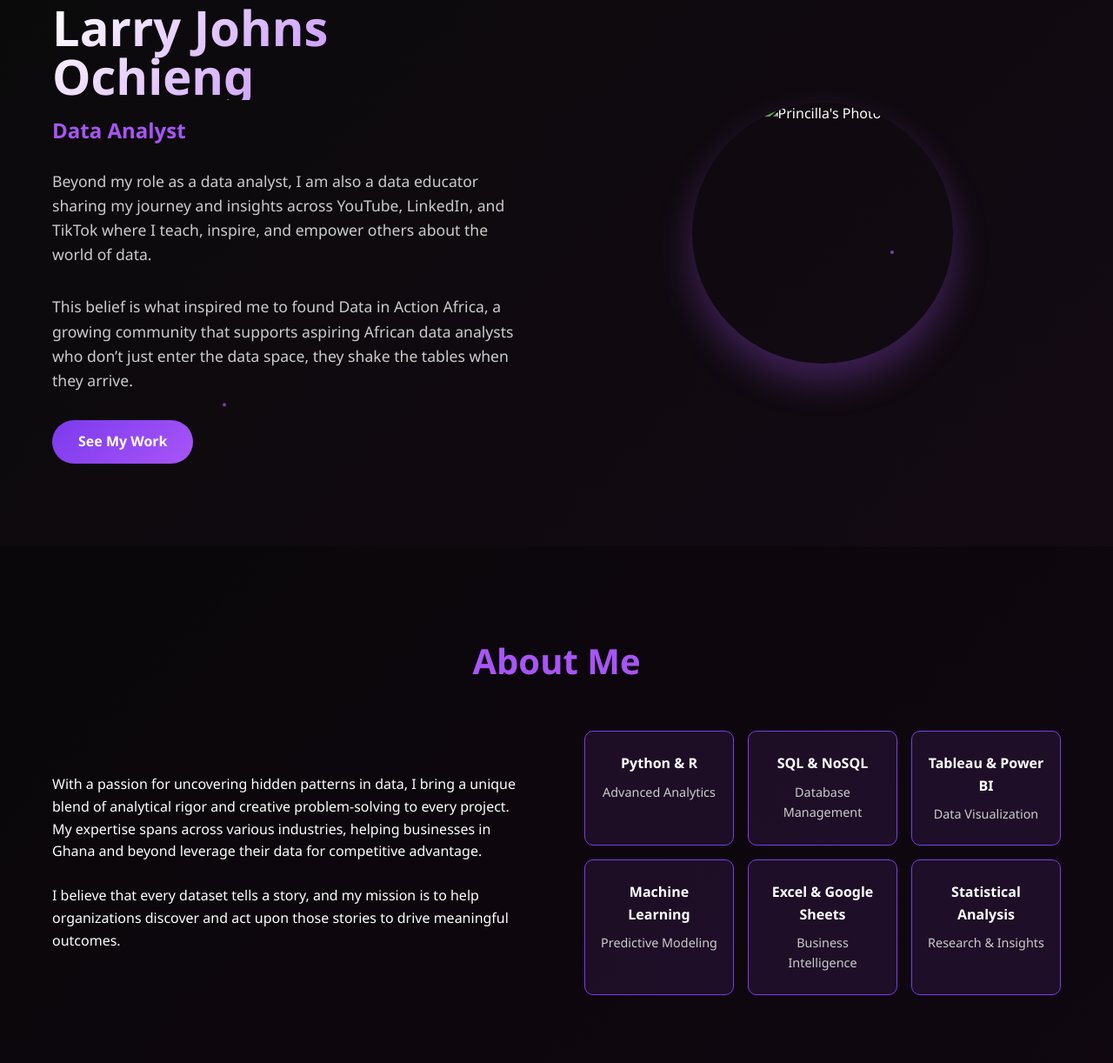
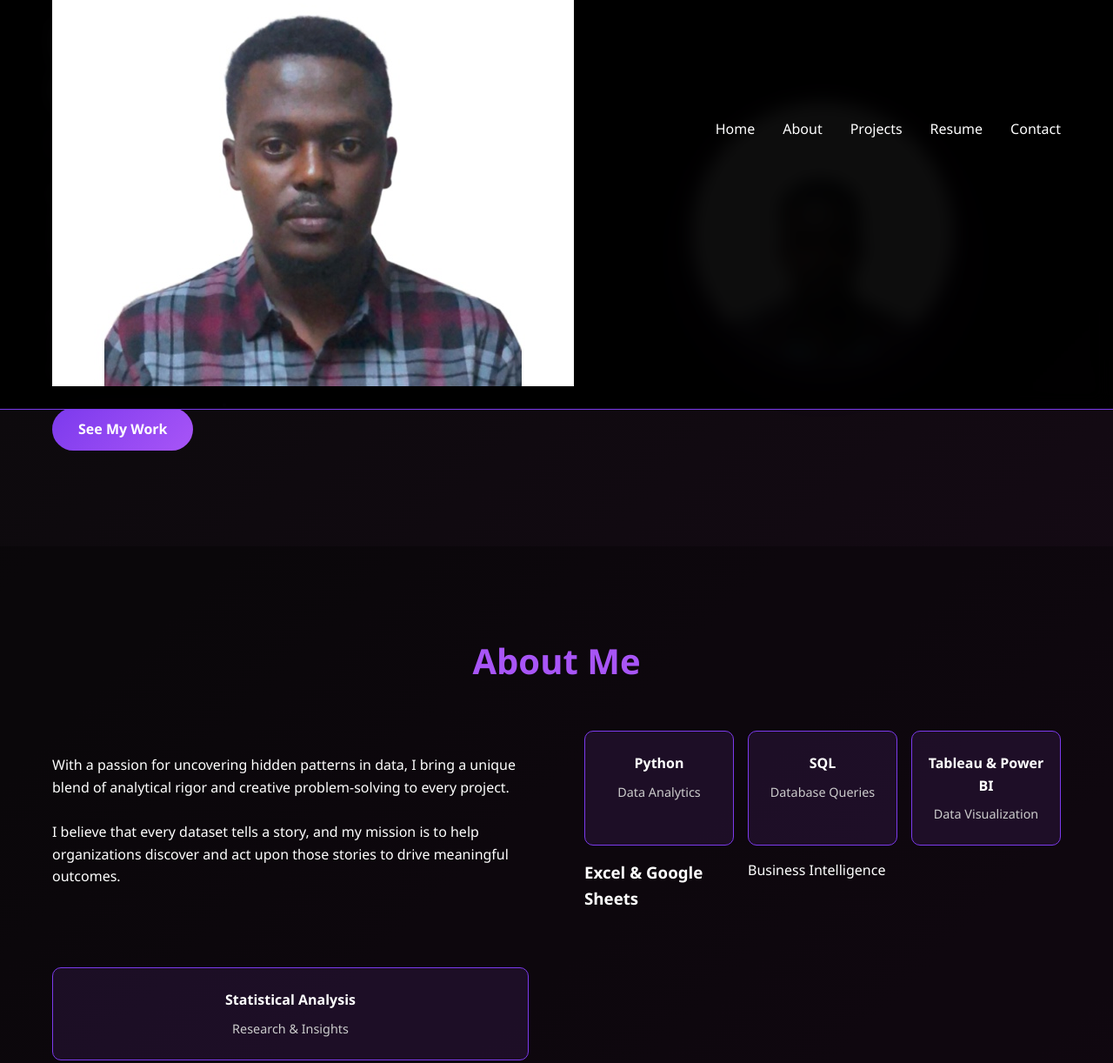
Before and after one commit to lilaxajo84-ops/portfolio, a plain HTML site: page index.html in a window 1280 px wide. Shown: the part 172-1394 px from the top of the page at 87% size. Drawn offline with Linux system fonts and the light colour scheme.

Commit message:
initial commit

```diff
--- a/index.html
+++ b/index.html
@@ -642,7 +642,7 @@
     <!-- Header -->
     <header class="header">
         <nav class="nav container">
-            <div class="logo">PAK</div>
+            <div class="logo"><img src="IMG_0915.jpg" alt=""></div>
             <div class="menu-toggle" onclick="toggleMenu()">
                 <span></span>
                 <span></span>
@@ -665,20 +665,19 @@
                 <div class="hero-text">
                     <h1>Larry Johns Ochieng</h1>
                     <h2>Data Analyst</h2>
-                    <p> Beyond my role as a data analyst, I am also a data educator sharing my journey
-                        and insights across YouTube, LinkedIn, and TikTok where I teach,
-                        inspire, and empower others about the world of data.
+                    <p> Beyond my role as a data analyst, I also integrate data storytelling
+                        and visual communication into my projects using tools like Photoshop and Canva,
+                        ensuring insights are both technically sound and clearly presented.
 
                         <p>
-                        This belief is what inspired me to found Data in Action Africa, a growing
-                        community that supports aspiring African data analysts who don’t just enter the data
-                        space, they shake the tables when they arrive.</p>
+                        I’m particularly interested in leveraging programming to solve real-world problems
+                        through data, automation, and scalable analytics.</p>
 
                     <a href="#projects" class="cta-button">See My Work</a>
                 </div>
                 <div class="hero-image">
                     <div class="profile-image">
-                        <img src="ST859988.jpg" alt="Princilla's Photo" />
+                        <img src="IMG_0915.jpg" alt="Larry's Photo" />
                     </div>
                 </div>
             </div>
@@ -695,27 +694,23 @@
             <h2 class="section-title">About Me</h2>
             <div class="about-content">
                 <div>
-                    <p>With a passion for uncovering hidden patterns in data, I bring a unique blend of analytical rigor and creative problem-solving to every project. My expertise spans across various industries, helping businesses in Ghana and beyond leverage their data for competitive advantage.</p>
+                    <p>With a passion for uncovering hidden patterns in data, I bring a unique blend of analytical rigor and creative problem-solving to every project.</p>
                     <br>
                     <p>I believe that every dataset tells a story, and my mission is to help organizations discover and act upon those stories to drive meaningful outcomes.</p>
                 </div>
                 <div class="skills-grid">
                     <div class="skill-item">
-                        <h3>Python & R</h3>
-                        <p>Advanced Analytics</p>
+                        <h3>Python</h3>
+                        <p>Data Analytics</p>
                     </div>
                     <div class="skill-item">
-                        <h3>SQL & NoSQL</h3>
-                        <p>Database Management</p>
+                        <h3>SQL</h3>
+                        <p>Database Queries</p>
                     </div>
                     <div class="skill-item">
                         <h3>Tableau & Power BI</h3>
                         <p>Data Visualization</p>
-                    </div>
-                    <div class="skill-item">
-                        <h3>Machine Learning</h3>
-                        <p>Predictive Modeling</p>
-                    </div>
+                    </div
                     <div class="skill-item">
                         <h3>Excel & Google Sheets</h3>
                         <p>Business Intelligence</p>
@@ -737,8 +732,8 @@
 
             <div class="project-category-card">
                 <div class="category-icon">🐍</div>
-                <h3>Python & R</h3>
-                <p>Advanced Analytics</p>
+                <h3>Python/h3>
+                <p>Data Analytics</p>
                 <a href="python.html" class="category-count-link">
                     <div class="category-count">4 Projects</div>
                 </a>
@@ -746,8 +741,8 @@
 
             <div class="project-category-card">
                 <div class="category-icon">🗄️</div>
-                <h3>SQL & NoSQL</h3>
-                <p>Database Management</p>
+                <h3>SQL</h3>
+                <p>Database Queries</p>
                 <a href="sql.html" class="category-count-link">
                     <div class="category-count">4 Projects</div>
                 </a>
@@ -761,16 +756,6 @@
                     <div class="category-count">6 Projects</div>
                 </a>
             </div>
-
-            <div class="project-category-card">
-                <div class="category-icon">🤖</div>
-                <h3>Machine Learning</h3>
-                <p>Predictive Modeling</p>
-                <a href="ml.html" class="category-count-link">
-                    <div class="category-count">4 Projects</div>
-                </a>
-            </div>
-
             <div class="project-category-card">
                 <div class="category-icon">📈</div>
                 <h3>Excel & Google Sheets</h3>
```
Also changed, not shown: IMG_0915.jpg (added).
